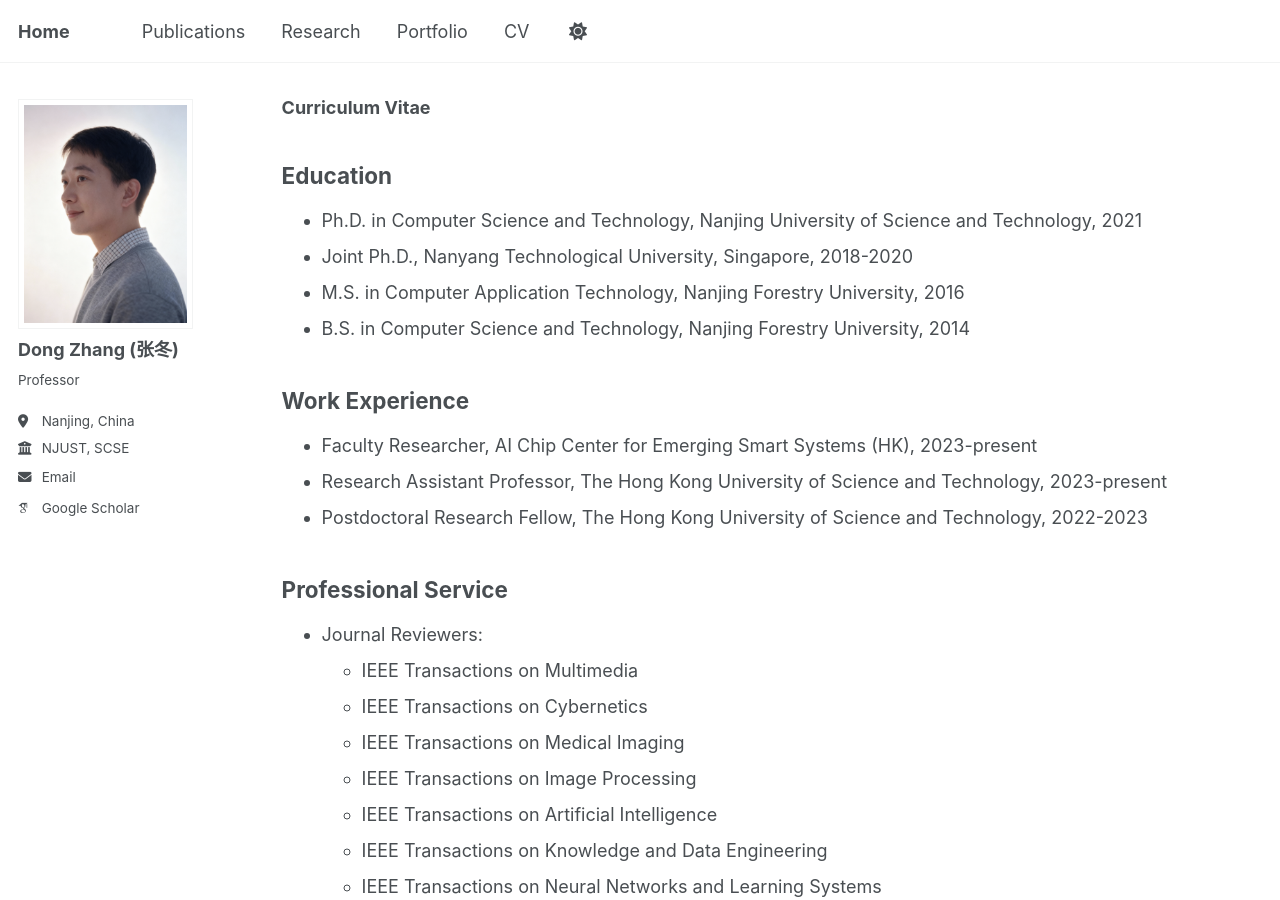
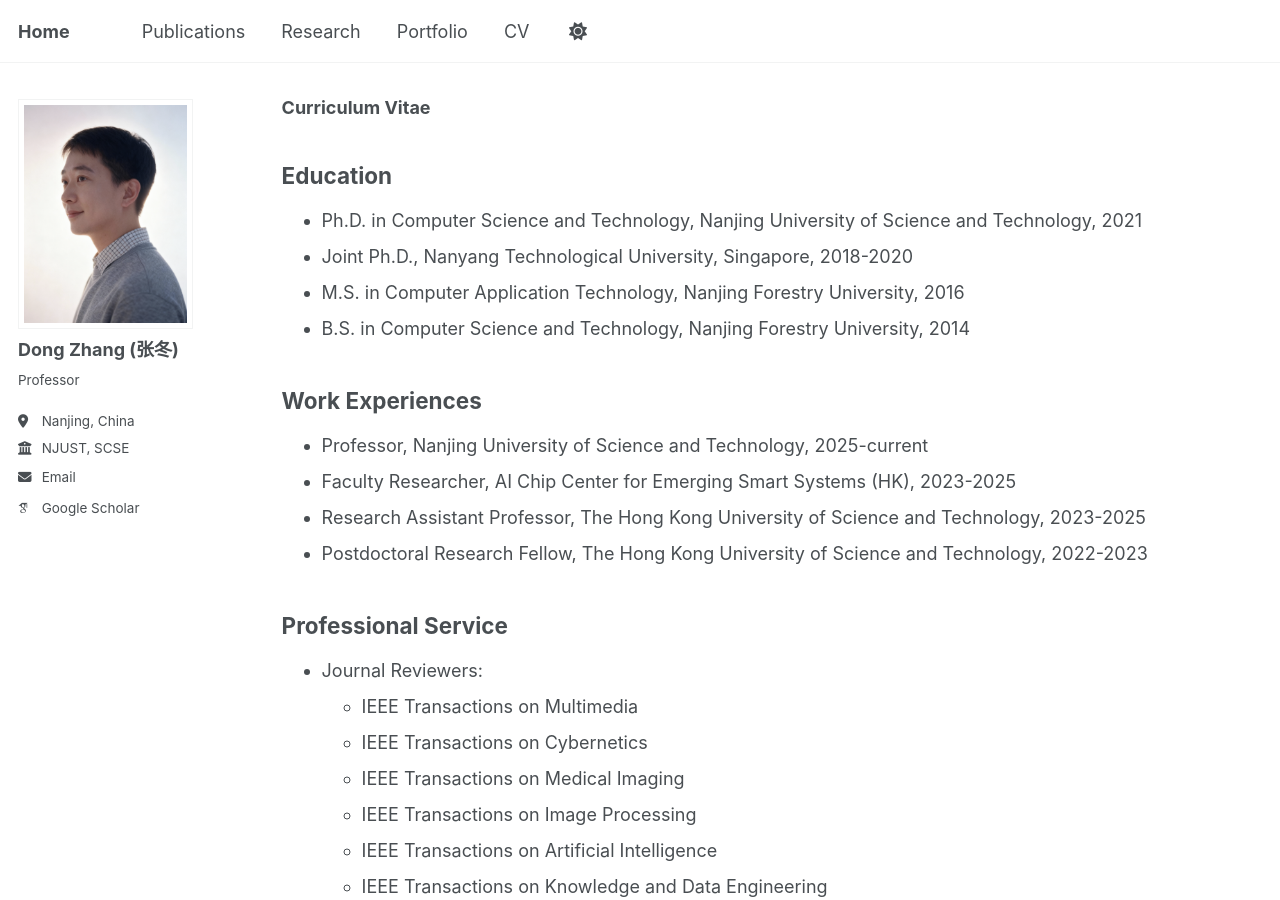
Before and after one commit to dongzhang89/dongzhang89.github.io, a Jekyll site: the page built from _pages/cv.md, in a window 1280 px wide and 900 px high. Built offline with Jekyll 4.4.1, drawn with Linux system fonts in a browser that asks for light colours; some web fonts are replaced; our own code applies the rules of GitHub Pages for plain Markdown files; a script that is not in the unit is left out.

Commit message:
Update cv.md

```diff
--- a/_pages/cv.md
+++ b/_pages/cv.md
@@ -41,10 +41,11 @@ Education
 * M.S. in Computer Application Technology, Nanjing Forestry University, 2016
 * B.S. in Computer Science and Technology, Nanjing Forestry University, 2014
 
-Work Experience
+Work Experiences
 ---
-* Faculty Researcher, AI Chip Center for Emerging Smart Systems (HK), 2023-present
-* Research Assistant Professor, The Hong Kong University of Science and Technology, 2023-present
+* Professor, Nanjing University of Science and Technology, 2025-current
+* Faculty Researcher, AI Chip Center for Emerging Smart Systems (HK), 2023-2025
+* Research Assistant Professor, The Hong Kong University of Science and Technology, 2023-2025
 * Postdoctoral Research Fellow, The Hong Kong University of Science and Technology, 2022-2023
 
 Professional Service
```
